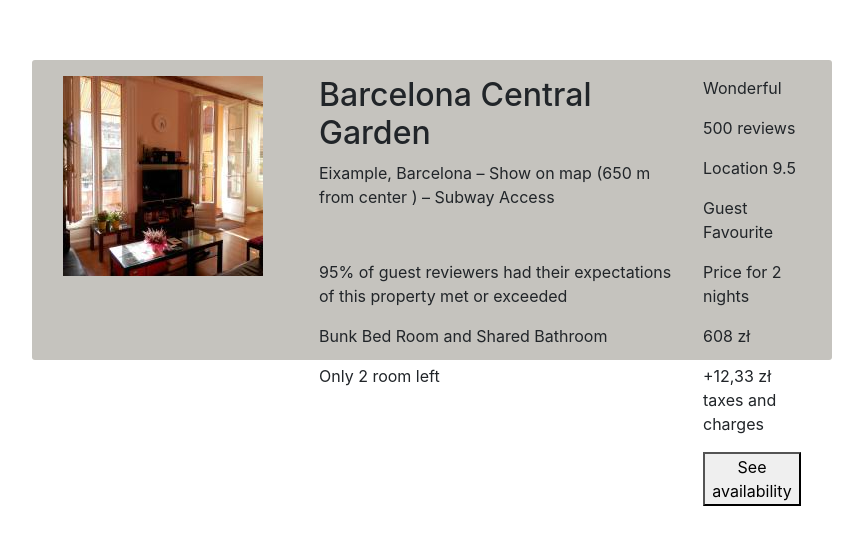
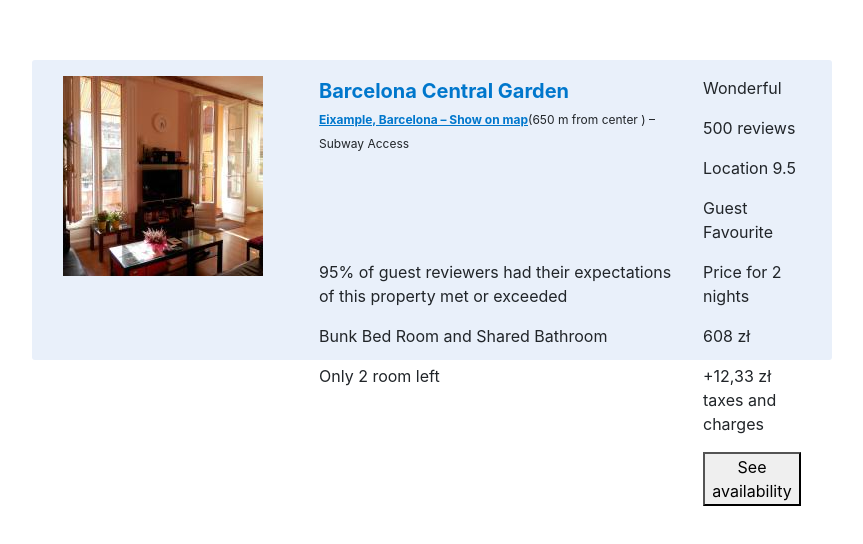
Before and after one commit to radek-polcode/react-booking-component, a React (Create React App) app: page / in a window 1280 px wide. Shown: the part 190-734 px from the top of the page, without its empty margins (208-1071 px from the left). Built offline with nearby package versions, Linux system fonts and the light colour scheme.

Commit message:
Css, new components, change structure

```diff
--- a/package.json
+++ b/package.json
@@ -6,6 +6,7 @@
     "bootstrap": "^4.1.3",
     "react": "^16.6.3",
     "react-dom": "^16.6.3",
+    "react-icons": "^3.2.2",
     "react-scripts": "2.1.1",
     "reactstrap": "^6.5.0"
   },
--- a/src/components/Item.css
+++ b/src/components/Item.css
@@ -1,5 +1,5 @@
 .item {
-  background-color: #c5c3be;
+  background-color: #e9f0fa;
   border-radius: 3px;
   height: 300px;
   padding: 16px;
--- a/src/components/ItemContent.jsx
+++ b/src/components/ItemContent.jsx
@@ -1,6 +1,7 @@
 import React from 'react'
 import MainInfo from './MainInfo';
 import RoomDetails from './RoomDetails';
+
 export const ItemContent = () =>
   <div className="col-sm-8">
     <MainInfo />
--- /dev/null
+++ b/src/components/MainBlock.css
@@ -0,0 +1,17 @@
+.hotel-name {
+  font-size: 20px;
+  font-weight: 700;
+}
+
+.location-info {
+  text-decoration: underline;
+}
+
+.location-info:hover {
+  color: #07c;
+  text-decoration: underline;
+}
+
+.additional-location-info {
+
+}
--- a/src/components/MainBlock.jsx
+++ b/src/components/MainBlock.jsx
@@ -1,9 +1,27 @@
-import React from 'react'
+import React from 'react';
+import './MainBlock.css';
 
 export const MainBlock = () =>
   <div className="col-sm-9">
-    <h2>Barcelona Central Garden</h2>
-    <p> Eixample, Barcelona – Show on map (650 m from center ) – Subway Access</p>
+    <a href="https://www.booking.com/hotel/es/barcelona-central-garden-hostel.html?aid=376363&sid=b25d83dd6413a7363d53abd7385acd94">
+      <span className="hotel-name">
+        Barcelona Central Garden
+      </span>
+    </a>
+    <p>
+      <a href="#"
+         className="tool-tip location-info"
+      >
+        Eixample, Barcelona – Show on map
+      </a>
+      <span className="additional-location-info tool-tip">
+        (650 m from center ) –
+      </span>
+      <span className="additional-location-info tool-tip">
+        Subway Access
+      </span>
+    </p>
+
   </div>
 
 export default MainBlock;
--- a/src/containers/App.css
+++ b/src/containers/App.css
@@ -1,8 +1,21 @@
-
-
 .container {
   display: flex;
   align-items: center;
   justify-content: center;
   height: 100vh;
 }
+
+a {
+  color: #07c;
+  font-weight: 700;
+  text-decoration: none;
+}
+
+a:hover {
+  color: #febb02;
+  text-decoration: none;
+}
+
+.tool-tip {
+  font-size: 12px;
+}
```
Also changed, not shown: src/components/Reviews.jsx (deleted), 1 other file (tests, documents, lock files or other folders).
